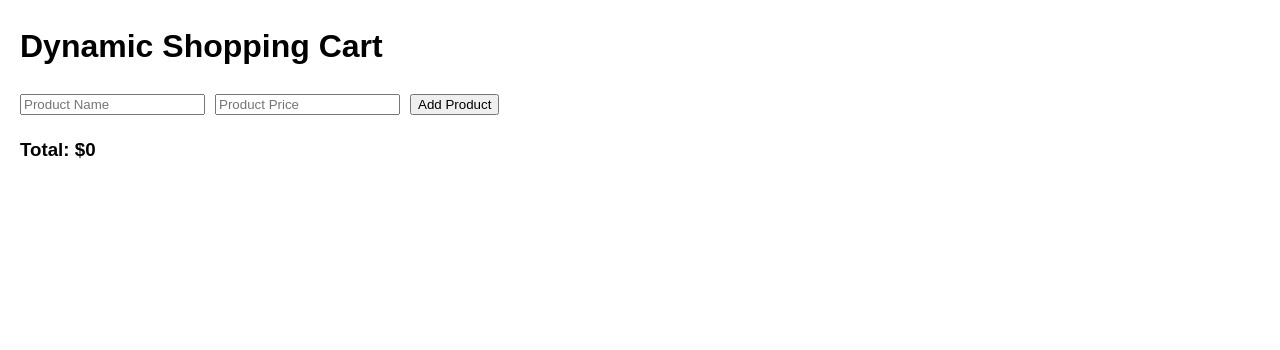
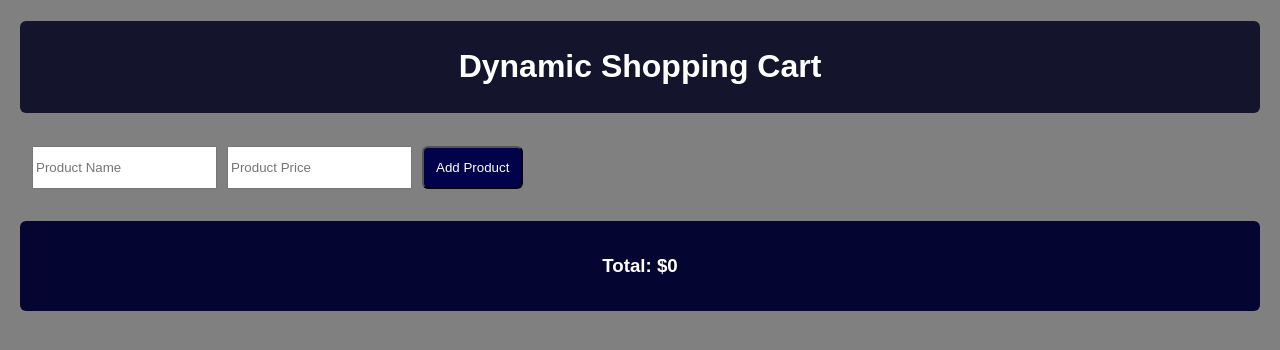
Before and after one commit to tristengallardo/Dynamic_Content_Creation, a plain HTML site: page index.html in a window 1280 px wide. Drawn offline with Linux system fonts and the light colour scheme.

Commit message:
Added style sheet with finalized style

```diff
--- a/styles.css
+++ b/styles.css
@@ -2,14 +2,33 @@ body {
   font-family: Arial, sans-serif;
   margin: 20px;
   line-height: 1.6;
+  background-color: gray;
+  color: white;
+}
+
+h1{
+    text-align: center;
+    background-color: rgb(20, 20, 44);
+    color: white;
+    padding: 20px;
+    border-radius: 6px;
 }
 
 #product-container {
   display: flex;
+  padding: 12px;
+  border-radius: 6px;
   gap: 10px;
   margin-bottom: 20px;
 }
 
+#add-product{
+    background-color: rgb(2, 2, 75);
+    color: white;
+    border: 10 solid black;
+    padding: 12px;
+    border-radius: 6px;
+}
 #cart {
   list-style: none;
   padding: 0;
@@ -17,8 +36,10 @@ body {
 
 .cart-item {
   display: flex;
+  color: black;
   justify-content: space-between;
   align-items: center;
+  border-radius: 6px;
   margin-bottom: 10px;
 }
 
@@ -29,3 +50,10 @@ body {
 .cart-item button {
   margin-left: 10px;
 }
+
+h3{
+     background-color: rgb(5, 5, 49);
+    padding: 30px;
+    border-radius: 6px;
+    text-align: center;
+}
```
